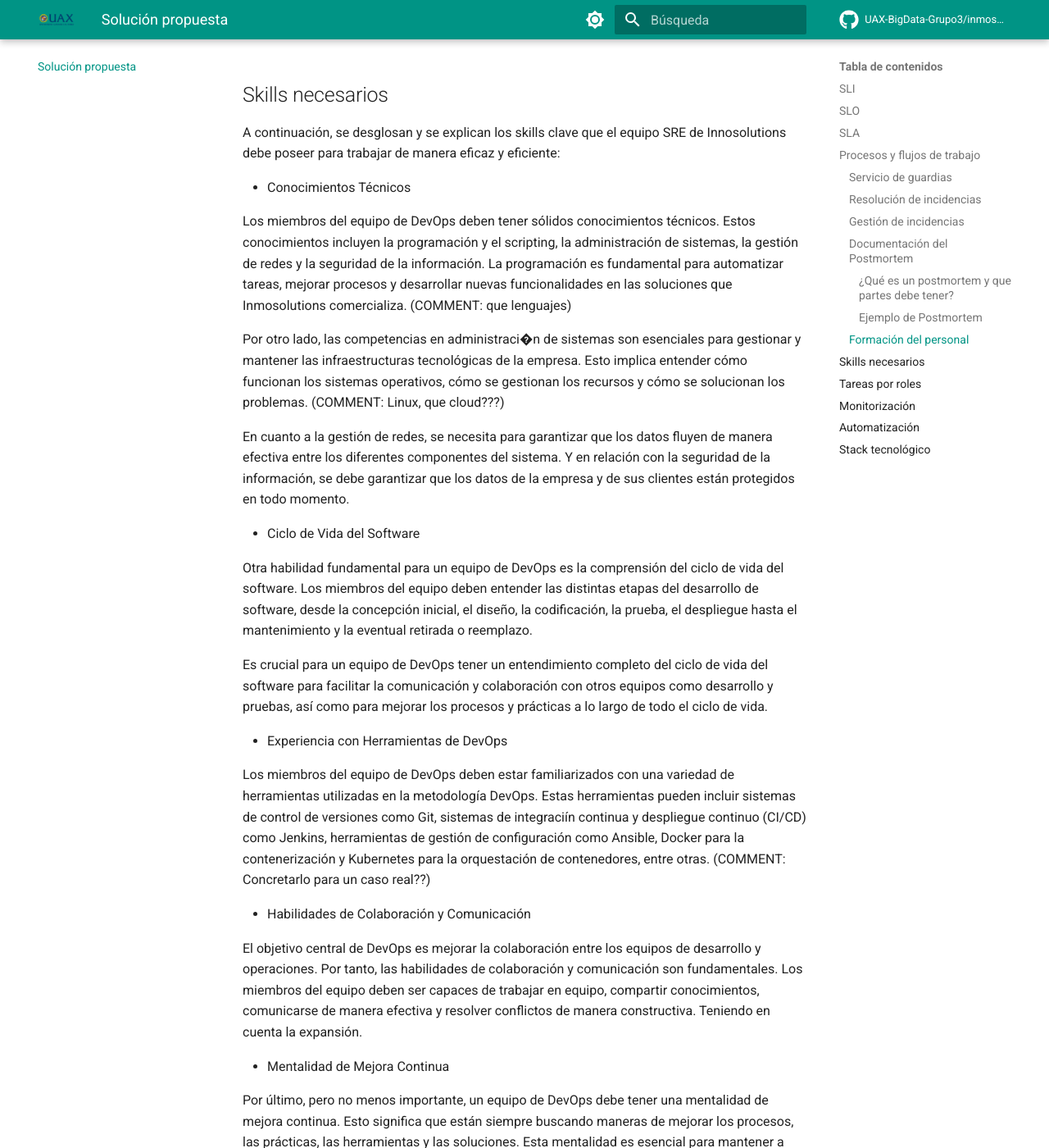
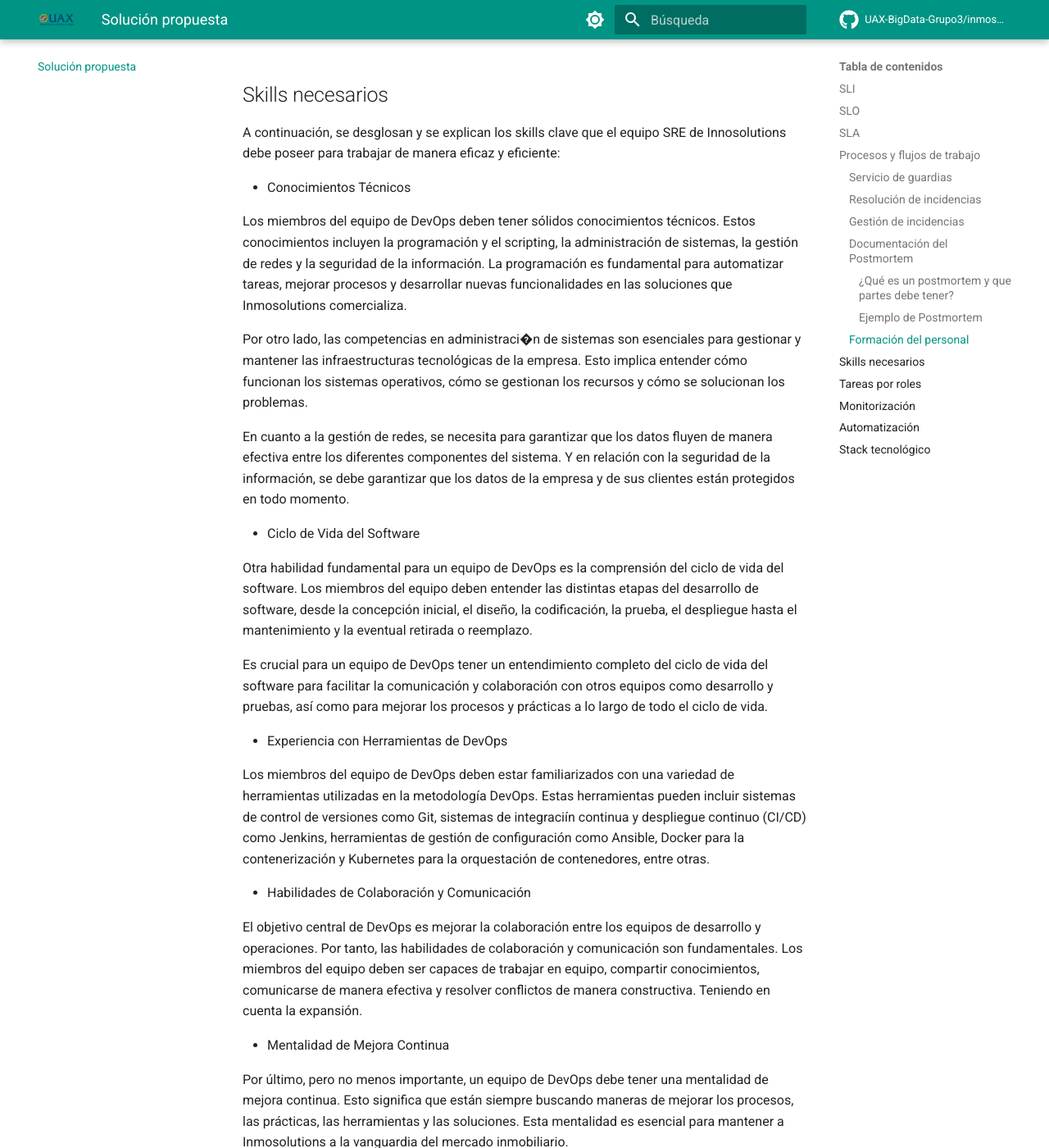
Before and after one commit to UAX-BigData-Grupo3/inmosolutions, an MkDocs documentation site: the page built from docs/solucionPropuesta.md, in a window 1280 px wide and 1400 px high, scrolled down 7049 px. Shown: the whole window at 82% size. Built offline with MkDocs 1.6.1 and Material for MkDocs 9.7.7, drawn with Linux system fonts in a browser that asks for light colours; comment, search, counter and statistics services are not loaded; some of the changed text lies outside the part shown.

Commit message:
commit
Elimino comantarios para subir la definitiva

```diff
--- a/docs/solucionPropuesta.md
+++ b/docs/solucionPropuesta.md
@@ -168,9 +168,9 @@ A continuación, se desglosan y se explican los skills clave que el equipo SRE d
 
 - Conocimientos Técnicos
 
-Los miembros del equipo de DevOps deben tener sólidos conocimientos técnicos. Estos conocimientos incluyen la programación y el scripting, la administración de sistemas, la gestión de redes y la seguridad de la información. La programación es fundamental para automatizar tareas, mejorar procesos y desarrollar nuevas funcionalidades en las soluciones que Inmosolutions comercializa. (COMMENT: que lenguajes)
+Los miembros del equipo de DevOps deben tener sólidos conocimientos técnicos. Estos conocimientos incluyen la programación y el scripting, la administración de sistemas, la gestión de redes y la seguridad de la información. La programación es fundamental para automatizar tareas, mejorar procesos y desarrollar nuevas funcionalidades en las soluciones que Inmosolutions comercializa.
 
-Por otro lado, las competencias en administraci�n de sistemas son esenciales para gestionar y mantener las infraestructuras tecnológicas de la empresa. Esto implica entender cómo funcionan los sistemas operativos, cómo se gestionan los recursos y cómo se solucionan los problemas. (COMMENT: Linux, que cloud???)
+Por otro lado, las competencias en administraci�n de sistemas son esenciales para gestionar y mantener las infraestructuras tecnológicas de la empresa. Esto implica entender cómo funcionan los sistemas operativos, cómo se gestionan los recursos y cómo se solucionan los problemas.
 
 En cuanto a la gestión de redes, se necesita para garantizar que los datos fluyen de manera efectiva entre los diferentes componentes del sistema. Y en relación con la seguridad de la información, se debe garantizar que los datos de la empresa y de sus clientes están protegidos en todo momento.
 
@@ -182,7 +182,7 @@ Es crucial para un equipo de DevOps tener un entendimiento completo del ciclo de
 
 - Experiencia con Herramientas de DevOps
 
-Los miembros del equipo de DevOps deben estar familiarizados con una variedad de herramientas utilizadas en la metodología DevOps. Estas herramientas pueden incluir sistemas de control de versiones como Git, sistemas de integraciín continua y despliegue continuo (CI/CD) como Jenkins, herramientas de gestión de configuración como Ansible, Docker para la contenerización y Kubernetes para la orquestación de contenedores, entre otras. (COMMENT: Concretarlo para un caso real??)
+Los miembros del equipo de DevOps deben estar familiarizados con una variedad de herramientas utilizadas en la metodología DevOps. Estas herramientas pueden incluir sistemas de control de versiones como Git, sistemas de integraciín continua y despliegue continuo (CI/CD) como Jenkins, herramientas de gestión de configuración como Ansible, Docker para la contenerización y Kubernetes para la orquestación de contenedores, entre otras.
 
 
 - Habilidades de Colaboración y Comunicación
@@ -191,7 +191,7 @@ El objetivo central de DevOps es mejorar la colaboración entre los equipos de d
 
 - Mentalidad de Mejora Continua
 
-Por último, pero no menos importante, un equipo de DevOps debe tener una mentalidad de mejora continua. Esto significa que están siempre buscando maneras de mejorar los procesos, las prácticas, las herramientas y las soluciones. Esta mentalidad es esencial para mantener a Inmosolutions a la vanguardia del mercado inmobiliario. (COMMENT: Ponemos algún premio para fomentar la propuestas de mejoras??)
+Por último, pero no menos importante, un equipo de DevOps debe tener una mentalidad de mejora continua. Esto significa que están siempre buscando maneras de mejorar los procesos, las prácticas, las herramientas y las soluciones. Esta mentalidad es esencial para mantener a Inmosolutions a la vanguardia del mercado inmobiliario.
 
 ## Tareas por roles
 
```
